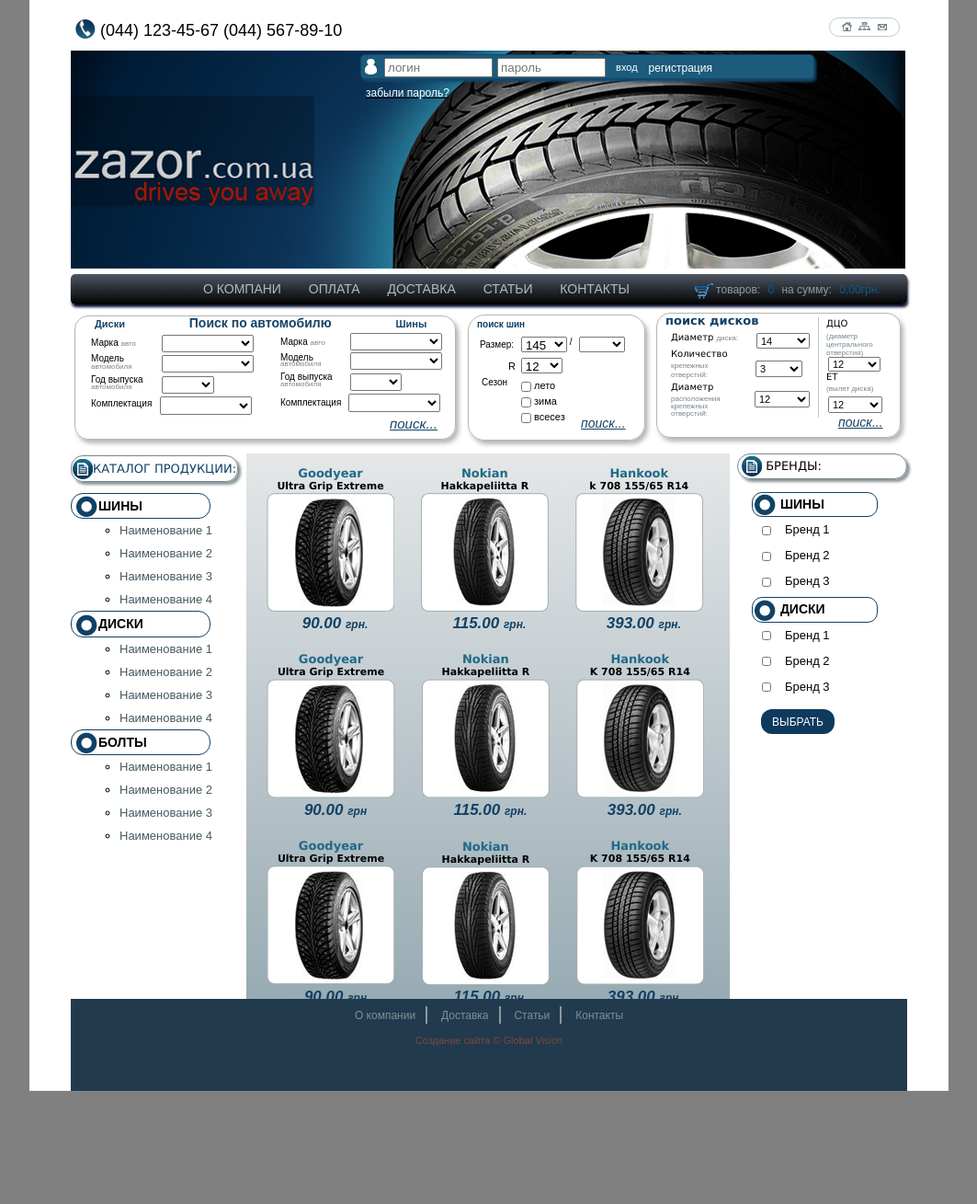
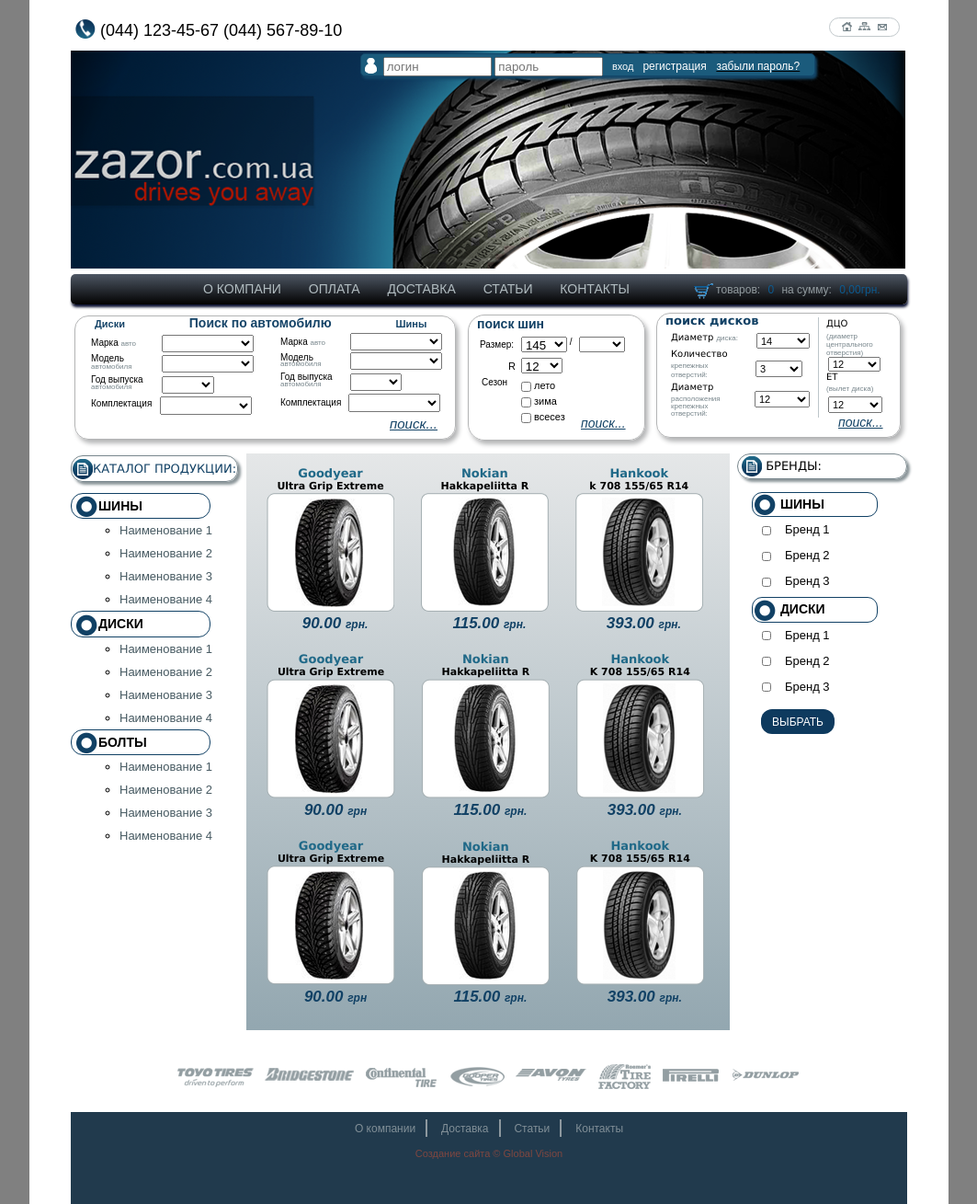
Before and after one commit to NatalyZa/homework6, a plain HTML site: page index.html in a window 1280 px wide. Shown: the whole page at 92% size, without its empty margins (108-1171 px from the left). Drawn offline with Linux system fonts and the light colour scheme.

Commit message:
Added files via upload

```diff
--- a/css/style.css
+++ b/css/style.css
@@ -20,16 +20,16 @@
   font-family: Arial;
 }
 .login {
-  width: 492px;
-  height: 25px;
+  width: 493px;
+  height: 23px;
   position: absolute;
-  margin: 17px 15px 10px 315px;
+  margin: 16px 15px 10px 315px;
   background-color: #1b5b7c;
   border-radius: 5px;
   line-height: 25px;
   border: 1px solid #13476a;
   box-shadow: 2px 3px 3px #13476a;
-  font-size: 18px;
+  font-size: 13px;
 }
 .login li {
   display: inline-block;
@@ -45,8 +45,8 @@
 }
 .login a {
   color: white;
-  margin-left: 5px;
-  padding-right: 5px;
+  margin-left: 3px;
+  margin-right: 4px;
   font-size: 12px;
   font-family: Arial;
 }
@@ -269,7 +269,7 @@
 .tire p {
   padding-left: 5px;
   font-weight: bold;
-  font-size: 10px;
+  font-size: 14px;
   line-height: 19px;
   color: #114165;
   font-family: Arial;
@@ -555,7 +555,7 @@
 .brendlogo {
   text-align: center;
   margin-top: 32px;
-  margin-bottom: 123px;
+  margin-bottom: 23px;
 }
                           /*FOOTER*/
 footer {
@@ -563,11 +563,9 @@
   bottom: 0;
   height: 100px;
   width: 910px;
-  margin-left: 45px;
   margin-right: 45px;
   text-align: center;
   background-color: #213a4d;
-  position: absolute;
 }
 .map li {
   display: inline-block;
```
